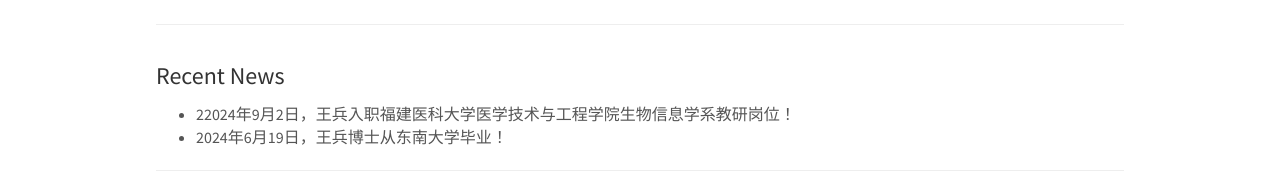
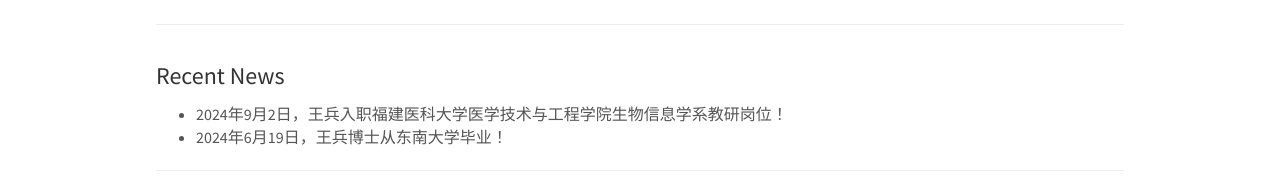
Before and after one commit to wangbing587/wangbing587.github.io, a Jekyll site: the page built from _pages/home.md, in a window 1280 px wide and 989 px high. Shown: the part 796-986 px from the top of the window. Built offline with Jekyll 4.4.1, drawn with Linux system fonts in a browser that asks for light colours.

Commit message:
Update home.md

```diff
--- a/_pages/home.md
+++ b/_pages/home.md
@@ -19,6 +19,6 @@
 <hr />
 
 # <font size="5">Recent News</font>
-- 22024年9月2日，王兵入职福建医科大学医学技术与工程学院生物信息学系教研岗位！
+- 2024年9月2日，王兵入职福建医科大学医学技术与工程学院生物信息学系教研岗位！
 - 2024年6月19日，王兵博士从东南大学毕业！
 <hr />
```
